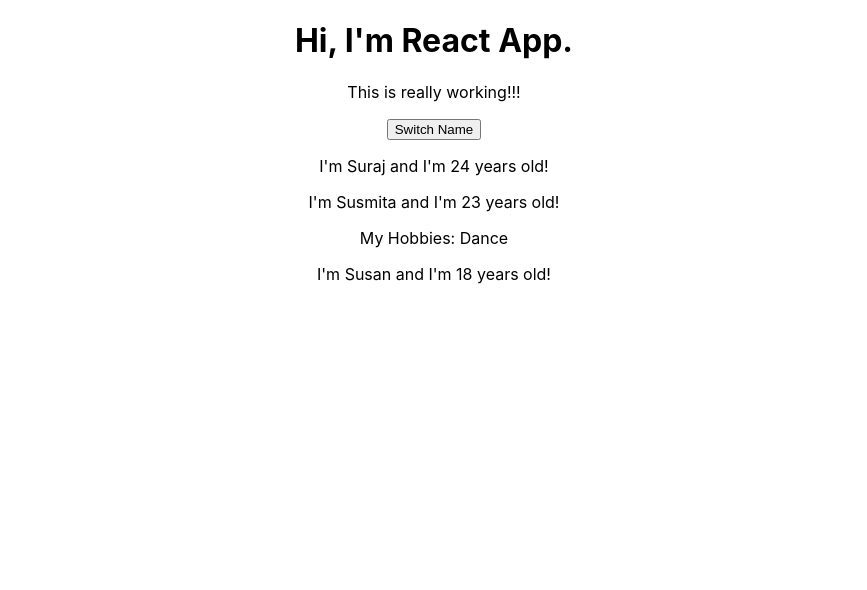
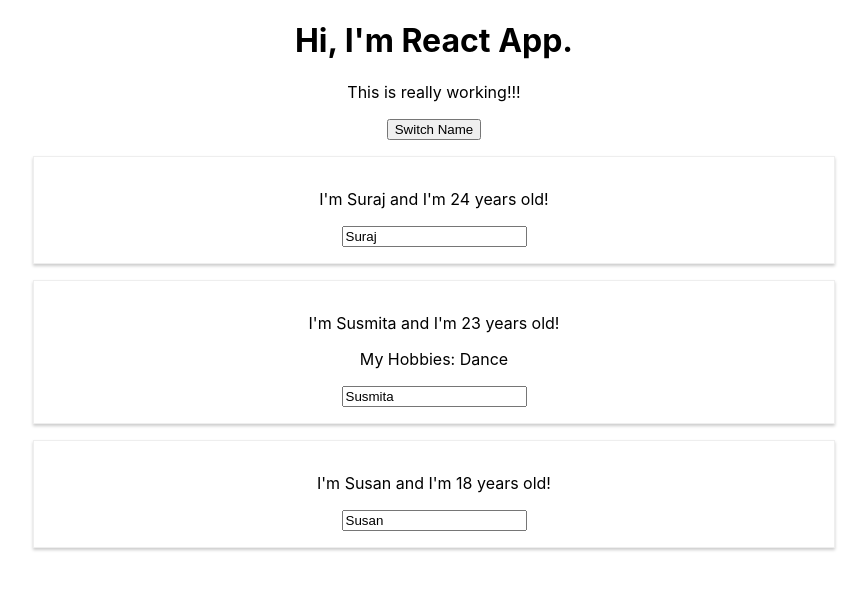
Before and after one commit to surajnepali/react-complete-guide, a React (Create React App) app: page / in a window 1280 px wide. Shown: the top 590 px of the page, without its empty margins (206-1073 px from the left). Built offline with nearby package versions, Linux system fonts and the light colour scheme.

Commit message:
Adding Styling with Stylesheets

```diff
--- /dev/null
+++ b/src/Person/Person.css
@@ -0,0 +1,8 @@
+.Person {
+    width: 60%;
+    margin: 16px auto;
+    border: 1px solid #eee;
+    box-shadow: 0 2px 3px #ccc;
+    padding: 16px;
+    text-align: center;
+}
--- a/src/Person/Person.js
+++ b/src/Person/Person.js
@@ -1,14 +1,15 @@
 import React from 'react';
 
+import './Person.css';
 
 const person = (props) => { //arrow function
     //dynamic content
     //return <p>I'm a person and I'm {Math.floor(Math.random() * 30)} years old.</p>
     return (
-        <div>
+        <div className="Person">
             <p onclick={props.click}>I'm {props.name} and I'm {props.age} years old!</p>
             <p>{props.children}</p>
-            {/* <input type="text" onchange={props.changed} value={props.name}></input>     */}
+            <input type="text" onchange={props.changed} value={props.name}></input>
         </div>
 
     );
```
